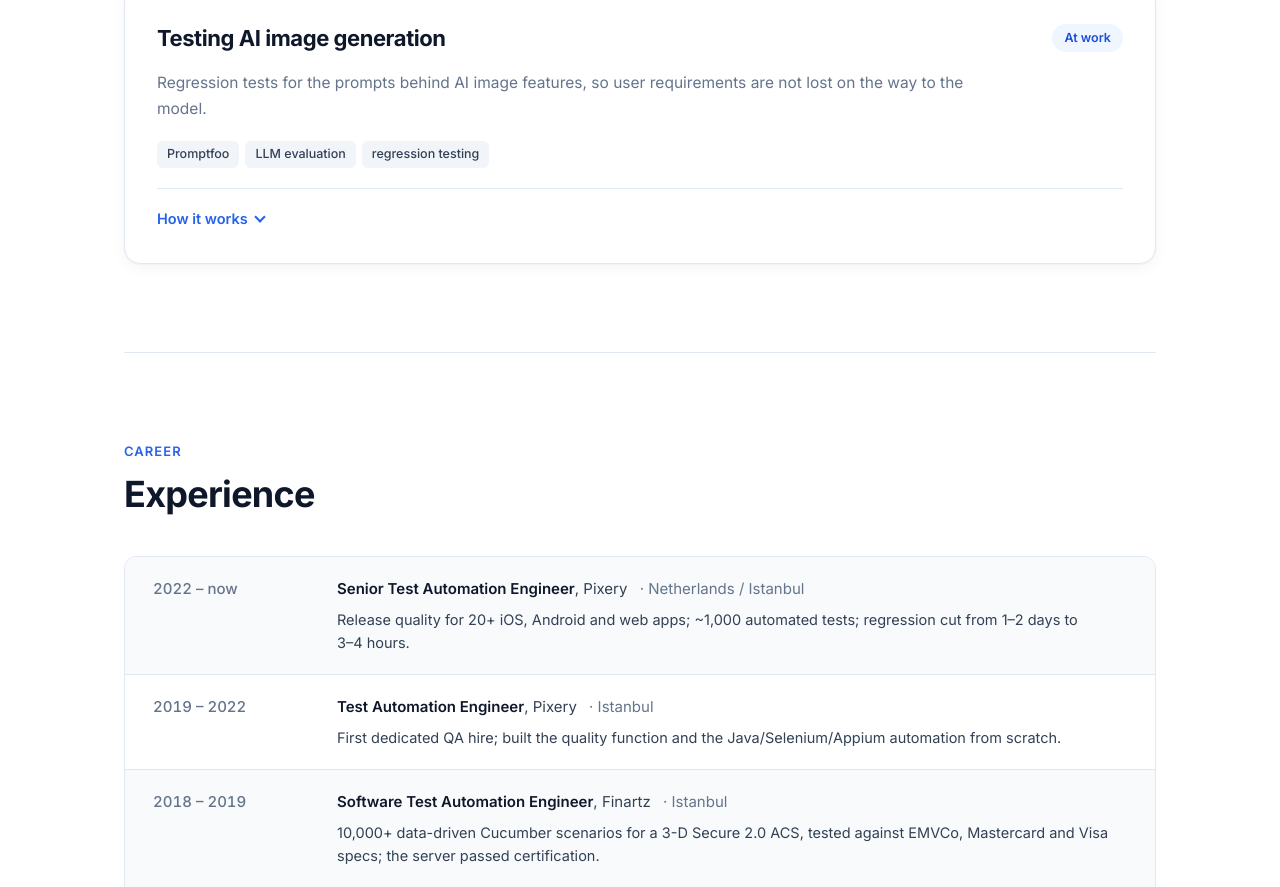
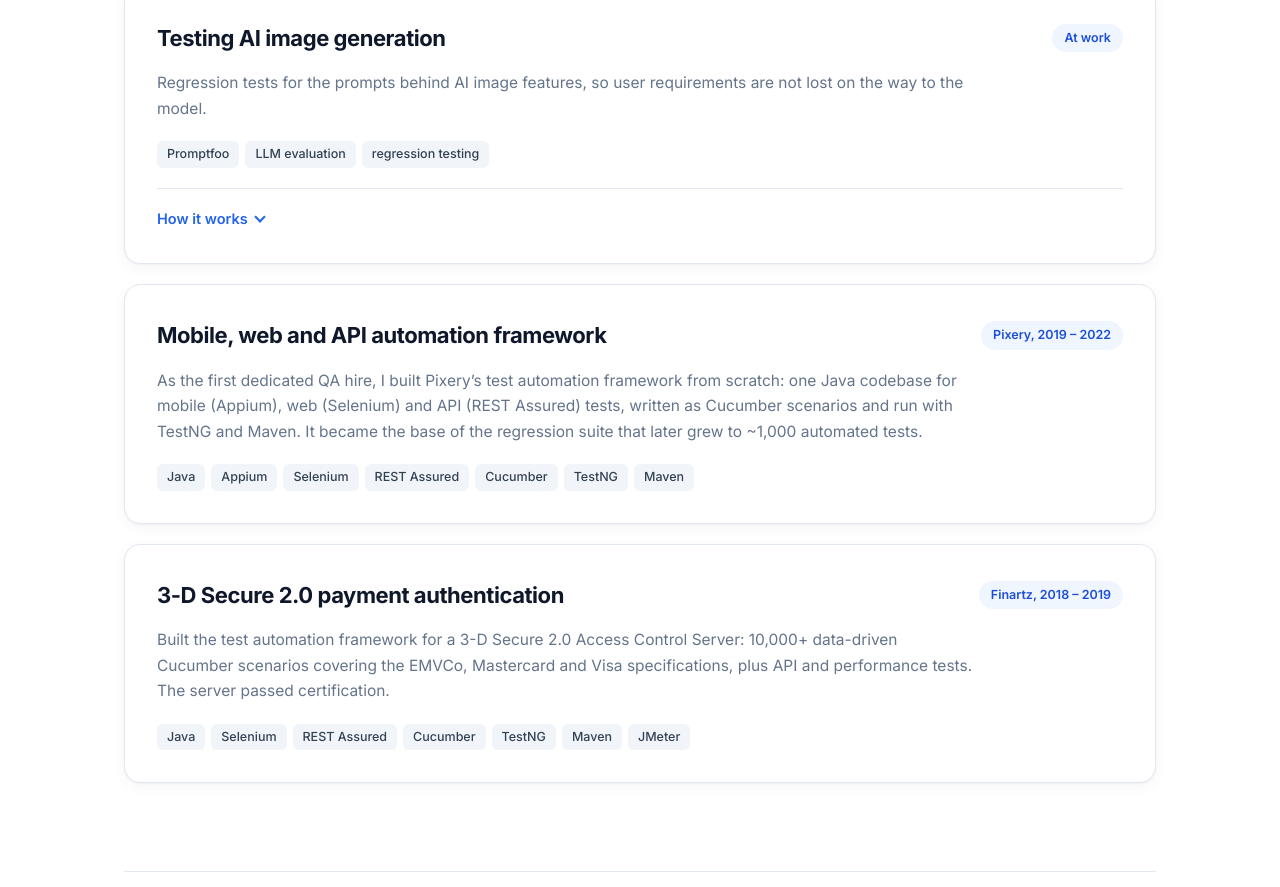
Before and after one commit to cozgur/ozgurcetintas.dev, a plain HTML site: page site/index.html in a window 1280 px wide. Shown: the part 2000-2887 px from the top of the page. Drawn offline with Linux system fonts and the light colour scheme.

Commit message:
Add Pixery framework and 3-D Secure cards to At work; shorten two role lines
Two new At work cards for the Pixery automation framework and the Finartz
3-D Secure 2.0 ACS work, a sentence in the Trident card linking it to them,
and shorter result lines for the 2019-2022 Pixery and Finartz roles.

Co-Authored-By: Claude Opus 5.5 <noreply@anthropic.com>

```diff
--- a/site/index.html
+++ b/site/index.html
@@ -226,6 +226,37 @@
               </dl>
             </details>
           </li>
+
+          <li class="card">
+            <header>
+              <h3>Mobile, web and API automation framework</h3>
+              <span class="stamp">Pixery, 2019 – 2022</span>
+            </header>
+            <p class="desc">
+              As the first dedicated QA hire, I built Pixery&rsquo;s test automation framework from scratch: one Java
+              codebase for mobile (Appium), web (Selenium) and API (REST Assured) tests, written as Cucumber scenarios
+              and run with TestNG and Maven. It became the base of the regression suite that later grew to ~1,000
+              automated tests.
+            </p>
+            <ul class="badges" aria-label="Technologies">
+              <li>Java</li><li>Appium</li><li>Selenium</li><li>REST Assured</li><li>Cucumber</li><li>TestNG</li><li>Maven</li>
+            </ul>
+          </li>
+
+          <li class="card">
+            <header>
+              <h3>3-D Secure 2.0 payment authentication</h3>
+              <span class="stamp">Finartz, 2018 – 2019</span>
+            </header>
+            <p class="desc">
+              Built the test automation framework for a 3-D Secure 2.0 Access Control Server: 10,000+ data-driven
+              Cucumber scenarios covering the EMVCo, Mastercard and Visa specifications, plus API and performance tests.
+              The server passed certification.
+            </p>
+            <ul class="badges" aria-label="Technologies">
+              <li>Java</li><li>Selenium</li><li>REST Assured</li><li>Cucumber</li><li>TestNG</li><li>Maven</li><li>JMeter</li>
+            </ul>
+          </li>
         </ol>
       </section>
 
@@ -245,13 +276,13 @@
           <div>
             <dt>2019 – 2022</dt>
             <dd><strong>Test Automation Engineer</strong>, Pixery <span>Istanbul</span>
-              <p class="result">First dedicated QA hire; built the quality function and the Java/Selenium/Appium automation from scratch.</p>
+              <p class="result">First dedicated QA hire; built the quality function and its automation framework from scratch.</p>
             </dd>
           </div>
           <div>
             <dt>2018 – 2019</dt>
             <dd><strong>Software Test Automation Engineer</strong>, Finartz <span>Istanbul</span>
-              <p class="result">10,000+ data-driven Cucumber scenarios for a 3-D Secure 2.0 ACS, tested against EMVCo, Mastercard and Visa specs; the server passed certification.</p>
+              <p class="result">Test automation for a 3-D Secure 2.0 ACS that passed certification.</p>
             </dd>
           </div>
           <div>
@@ -302,7 +333,8 @@
               provides a single Cucumber runner with a REST Assured API layer and a web layer, with mobile support on
               the roadmap. Teams generate a project from the archetype, add the modules they need and write feature files.
               It is developed against a legacy JSP banking application without test hooks, and a separate showcase
-              project adopts it from Maven Central against an unrelated application.
+              project adopts it from Maven Central against an unrelated application. An open-source rebuild of the kind
+              of Java framework I built at Finartz and Pixery.
             </p>
             <p class="facts" data-facts="trident">8 modules on Maven Central at v1.1.0 · 13 scenarios across 3 suites · 8s from archetype:generate to a green suite · 18 ADRs</p>
             <ul class="badges" aria-label="Technologies">
```
